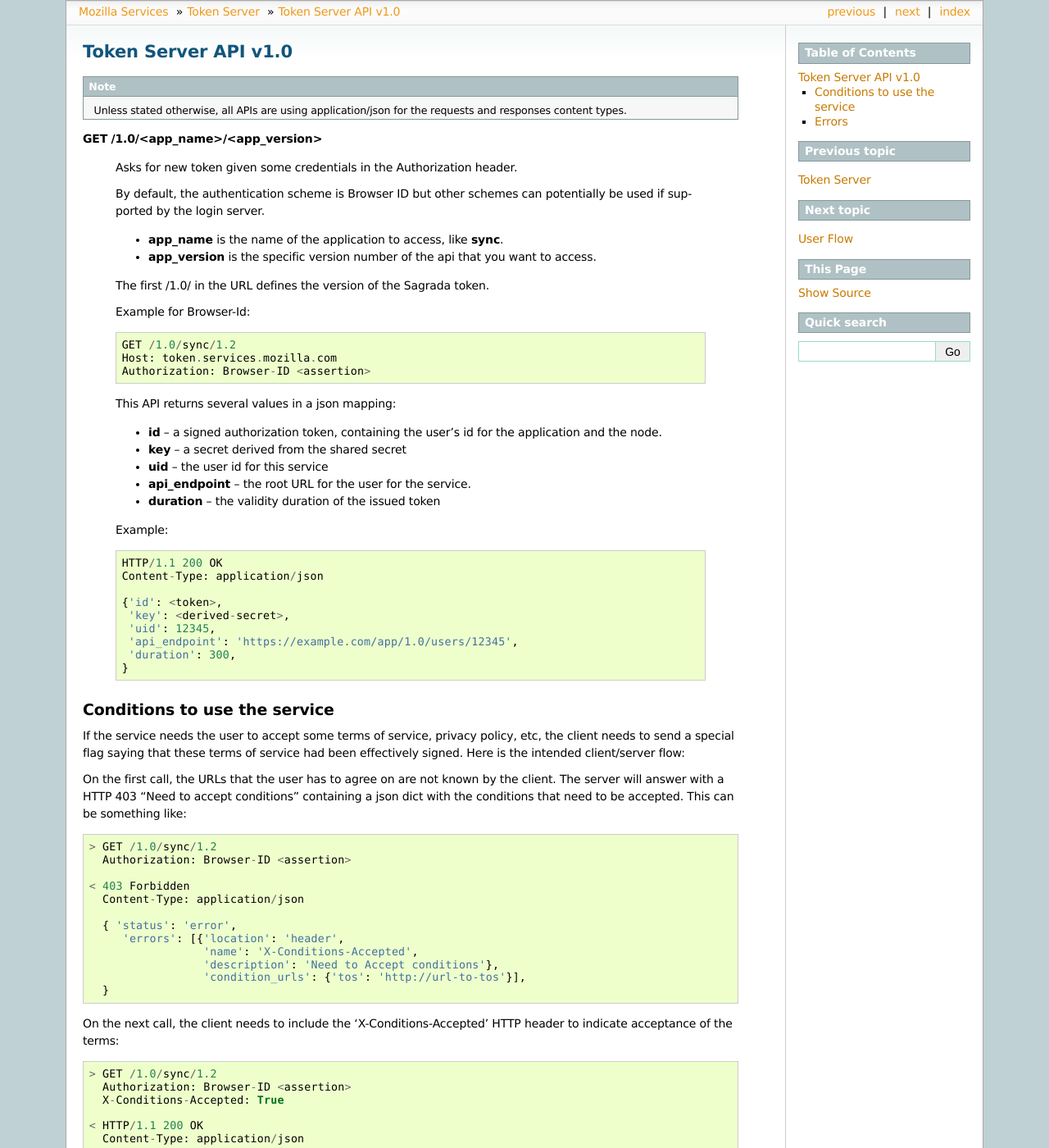
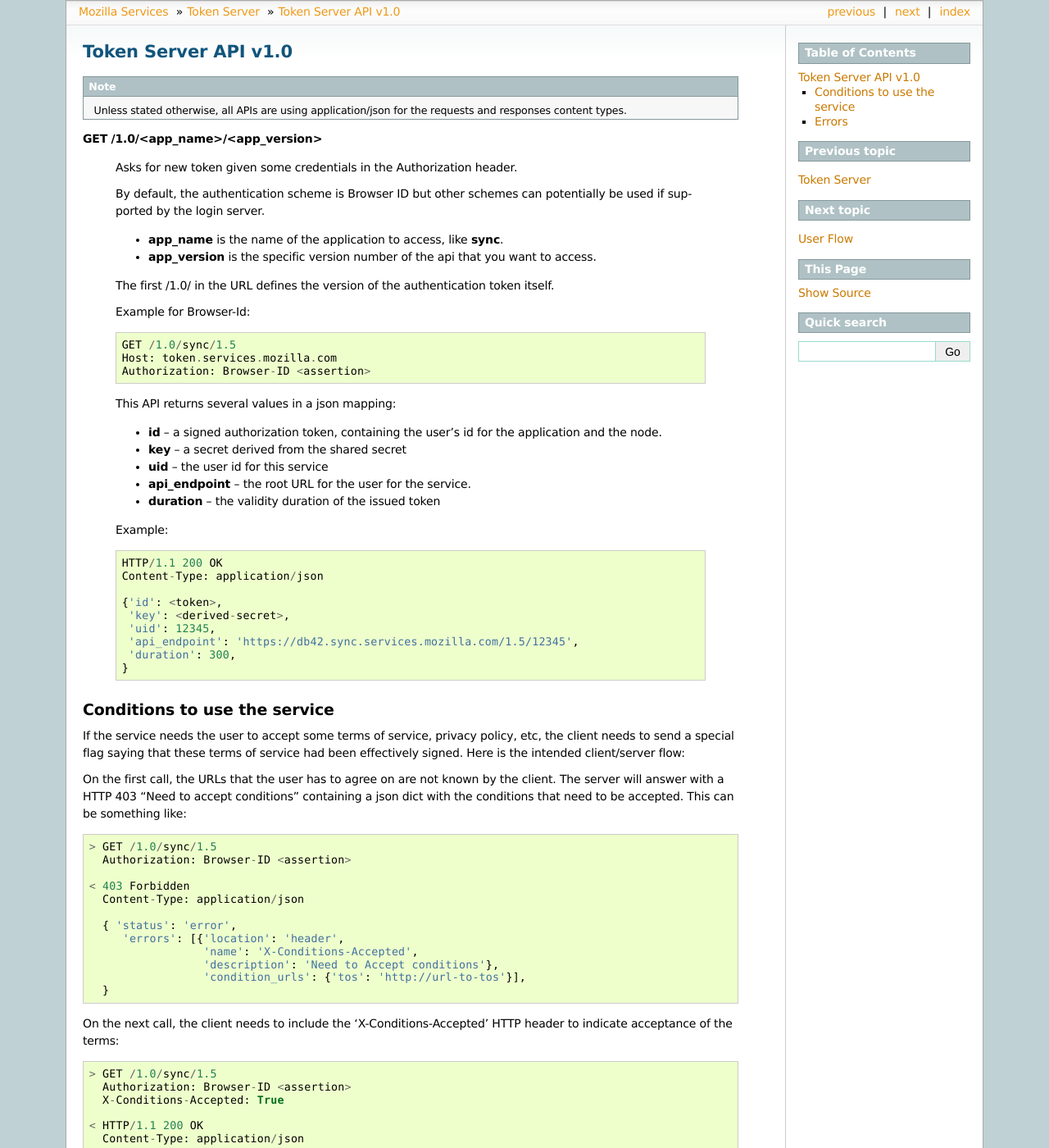
Before and after one commit to mozilla-services/docs, a Sphinx documentation site: the page built from source/token/apis.rst, in a window 1280 px wide and 1400 px high. Shown: the whole window at 82% size. Built offline with Sphinx 7.4.7, drawn with Linux system fonts in a browser that asks for light colours; the version number could not be read and is left out; some of the changed text lies outside the part shown.

Commit message:
Make all tokenserver examples be "sync1.5" protocol

```diff
--- a/source/token/apis.rst
+++ b/source/token/apis.rst
@@ -19,11 +19,12 @@ Token Server API v1.0
     - **app_version** is the specific version number of the api that you want
       to access.
 
-    The first /1.0/ in the URL defines the version of the Sagrada token.
+    The first /1.0/ in the URL defines the version of the authentication
+    token itself.
 
     Example for Browser-Id::
 
-        GET /1.0/sync/1.2
+        GET /1.0/sync/1.5
         Host: token.services.mozilla.com
         Authorization: Browser-ID <assertion>
 
@@ -44,7 +45,7 @@ Token Server API v1.0
         {'id': <token>,
          'key': <derived-secret>,
          'uid': 12345,
-         'api_endpoint': 'https://example.com/app/1.0/users/12345',
+         'api_endpoint': 'https://db42.sync.services.mozilla.com/1.5/12345',
          'duration': 300,
         }
 
@@ -61,7 +62,7 @@ client.  The server will answer with a HTTP 403 "Need
 to accept conditions" containing a json dict with the conditions that need to
 be accepted. This can be something like::
 
-    > GET /1.0/sync/1.2
+    > GET /1.0/sync/1.5
       Authorization: Browser-ID <assertion>
 
     < 403 Forbidden
@@ -77,7 +78,7 @@ be accepted. This can be something like::
 On the next call, the client needs to include the 'X-Conditions-Accepted' HTTP
 header to indicate acceptance of the terms::
 
-    > GET /1.0/sync/1.2
+    > GET /1.0/sync/1.5
       Authorization: Browser-ID <assertion>
       X-Conditions-Accepted: True
 
@@ -106,6 +107,11 @@ Status codes and error codes:
 - **401** : authentication failed or protocol not supported.
   The response in that case will contain WWW-Authenticate headers
   (one per supported scheme)
+- **403** : authentication refused despite valid credentials.  Possible
+  reasons:
+
+  - missing X-Conditions-Accepted header
+
 - **405** : unsupported method
 - **406** : unacceptable - the client asked for an Accept we don't support
 - **503** : service unavailable (ldap or snode backends may be down)
```
